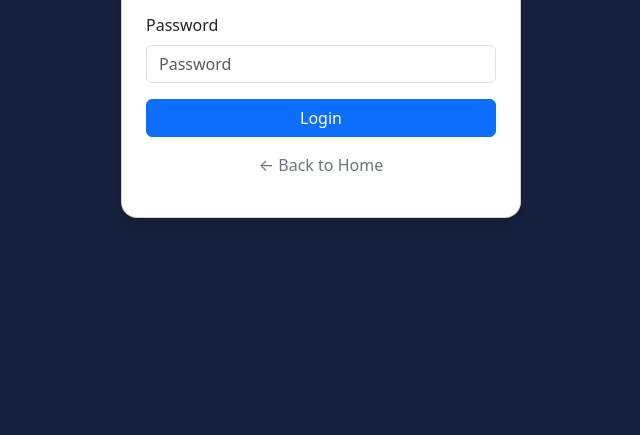
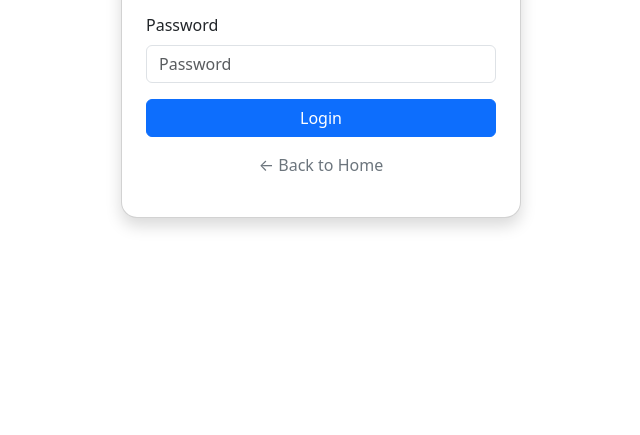
Before and after one commit to HS-1CODING/My-Final-Project-1, a plain HTML site: page login.html in a window 1280 px wide. Shown: the part 365-800 px from the top of the page, without its empty margins (319-959 px from the left). Drawn offline with nearby package versions, Linux system fonts and the light colour scheme.

Commit message:
Login update

```diff
--- a/login.html
+++ b/login.html
@@ -7,7 +7,7 @@
   <!-- Bootstrap CSS -->
   <link href="https://cdn.jsdelivr.net/npm/bootstrap@5.3.7/dist/css/bootstrap.min.css" rel="stylesheet">
 </head>
-<body style="background-color: #16213e" class="d-flex align-items-center justify-content-center vh-100">
+<body style="backgground-color: #16213e" class="d-flex align-items-center justify-content-center vh-100">
   <div class="card p-4 shadow rounded-4" style="width: 100%; max-width: 400px;">
     <h3 class="text-center mb-3 text-primary">Login</h3>
     <form>
```
